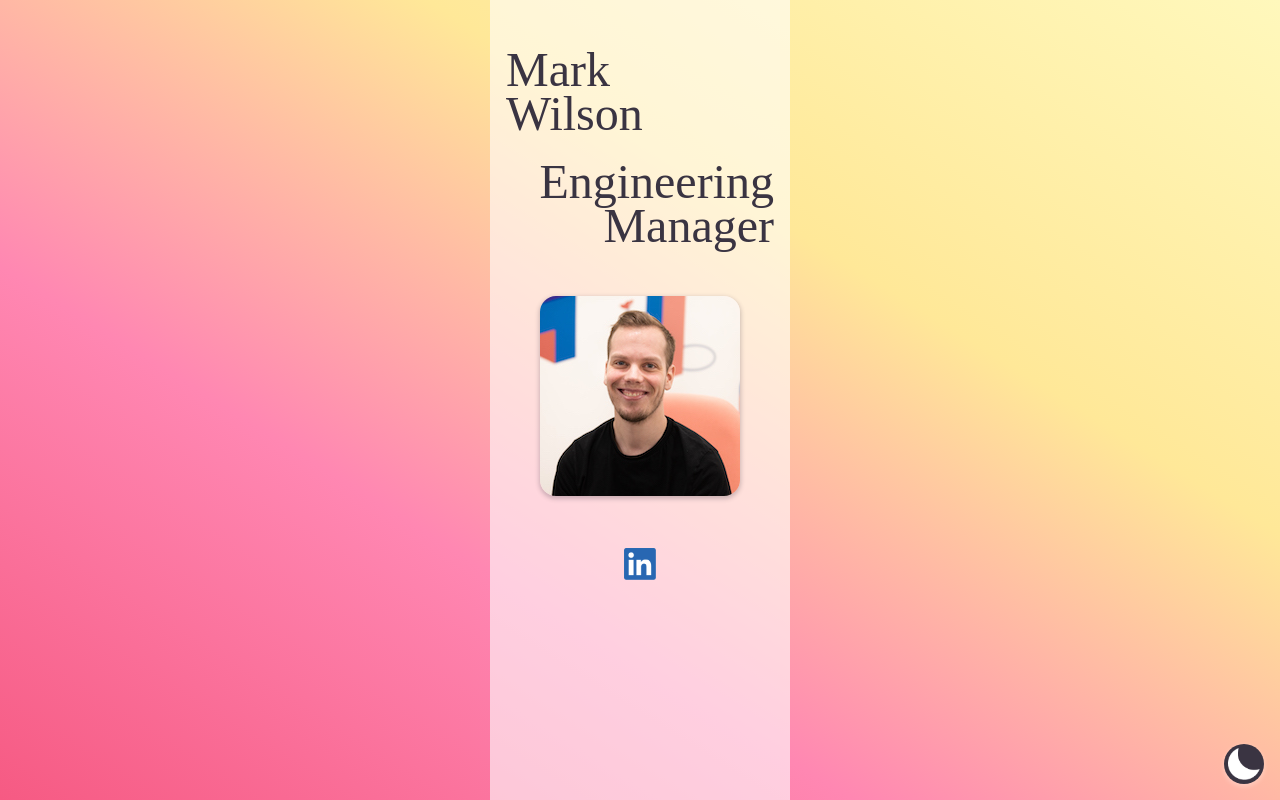
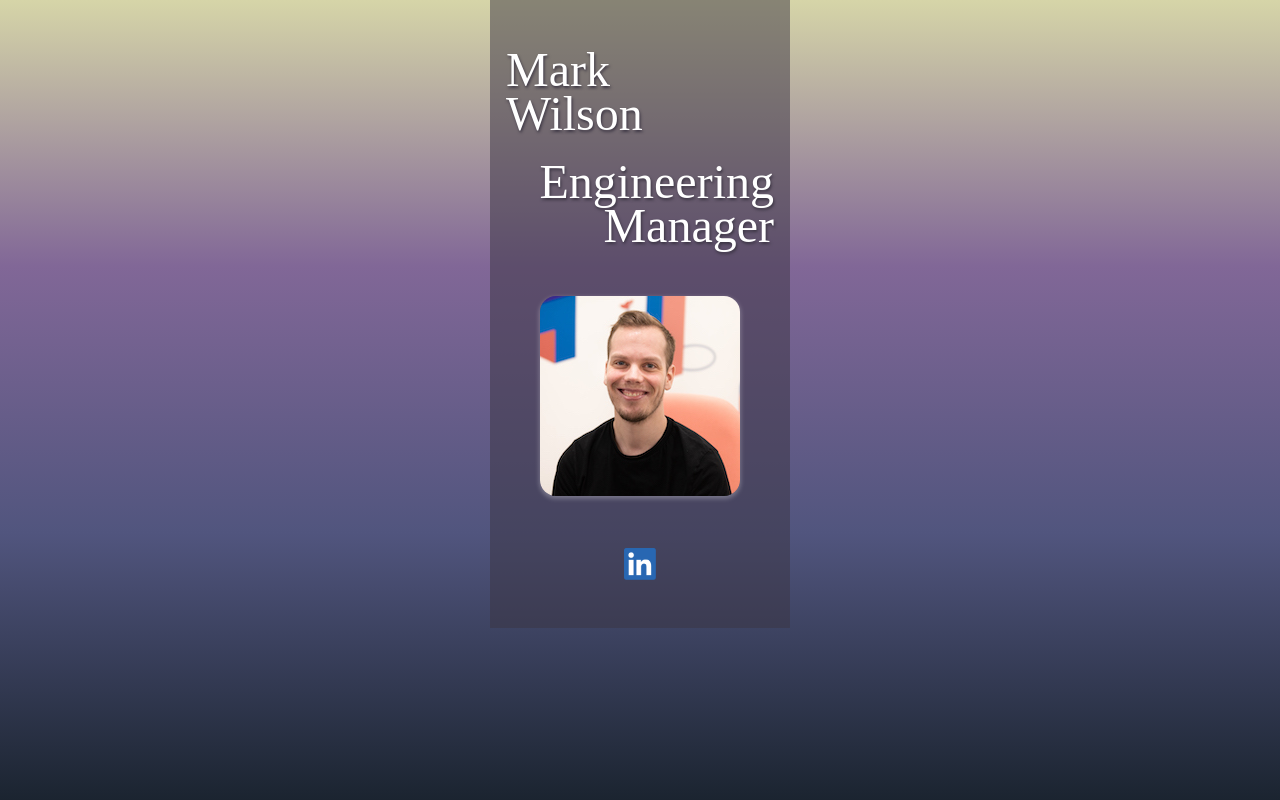
Before and after one commit to markwilson/markwilson.me, a React (Create React App) app: page / in a window 1280 px wide. Built offline with nearby package versions, Linux system fonts and the light colour scheme; a web font is replaced by a local one.

Commit message:
Remove dark mode, use more generic gradient background

```diff
--- a/public/404.html
+++ b/public/404.html
@@ -7,6 +7,7 @@
       rel="stylesheet"
       href="https://fonts.googleapis.com/css?family=Eczar:400&display=block"
     />
+    <link rel="stylesheet" href="%PUBLIC_URL%/main.css" />
     <meta name="viewport" content="width=device-width, initial-scale=1" />
     <meta name="theme-color" content="#ffffff" />
     <meta name="description" content="Mark Wilson: Engineering Manager" />
--- a/public/main.css
+++ b/public/main.css
@@ -7,39 +7,29 @@
   --color-white: white;
 
   --background-image: linear-gradient(
-    to right top,
-    #f65a83,
-    #ff87b2,
-    #ffe898,
-    #fff8bc
-  );
-  --background-image-dark: linear-gradient(
-    to right top,
-    #46244c,
-    #712b75,
-    #c74b50,
-    #d49b54
+    to top,
+    #1b2430,
+    #51557e,
+    #816797,
+    #d6d5a8
   );
 }
 
-body {
+html {
   background-image: var(--background-image);
+  background-repeat: no-repeat;
+  background-color: #1b2430;
 }
 
-body.dark {
-  background-image: var(--background-image-dark);
-}
-
-@media (prefers-color-scheme: dark) {
-  body.app-not-loaded {
-    background-image: var(--background-image-dark);
-  }
+html,
+body {
+  height: 100%;
 }
 
 html,
 body,
 #root {
-  height: 100%;
+  min-height: 100%;
 }
 
 html,
@@ -57,6 +47,7 @@ h2 {
   font-weight: 400;
   word-spacing: 100vw;
   padding: 0;
+  text-shadow: 1px 2px 3px var(--color-black);
 }
 
 h1 {
@@ -69,12 +60,6 @@ h1 {
   padding: calc(var(--stack-spacing) * 2) 1rem;
   height: 100%;
   box-sizing: border-box;
-  background: rgba(255, 255, 255, 0.6);
-
-  transition: 0.5s ease-in-out background-color, 0.5s ease-in-out color;
-}
-
-.dark .page {
   background: rgba(var(--color-black-rgb-components), 0.5);
   color: var(--color-white);
 }
--- a/src/Home.css
+++ b/src/Home.css
@@ -15,12 +15,8 @@ h2 {
 
 .portrait > * {
   border-radius: 1rem;
-  box-shadow: 0 2px 4px 1px rgba(var(--color-black-rgb-components), 0.25);
+  box-shadow: 0 2px 4px 1px rgba(255, 255, 255, 0.25);
   transition: box-shadow 0.5s ease-in-out;
-}
-
-.dark .portrait > * {
-  box-shadow: 0 2px 4px 1px rgba(255, 255, 255, 0.25);
 }
 
 .links {
--- a/src/Layout.css
+++ b/src/Layout.css
@@ -16,9 +16,6 @@
   align-items: center;
   justify-content: center;
   display: flex;
-  box-shadow: 0 2px 4px 1px rgba(255, 255, 255, 0.25);
-}
-.dark .theme-switch {
   box-shadow: 0 2px 4px 1px rgba(var(--color-black-rgb-components), 0.25);
 }
 
--- a/src/Layout.tsx
+++ b/src/Layout.tsx
@@ -1,56 +1,6 @@
-import { FC, ReactNode, useEffect, useState } from "react";
+import { FC, ReactNode } from "react";
 import "./Layout.css";
 
-const Layout: FC<{ children: ReactNode }> = ({ children }) => {
-  const [darkMode, setDarkMode] = useState(
-    !!(
-      window.matchMedia &&
-      window.matchMedia("(prefers-color-scheme: dark)").matches
-    )
-  );
-
-  // on the off chance they change the color scheme setting, have an event listener for it
-  useEffect(() => {
-    window
-      .matchMedia("(prefers-color-scheme: dark)")
-      .addEventListener("change", (event) => {
-        if (darkMode !== !!event.matches) {
-          setDarkMode(!darkMode);
-        }
-      });
-  }, [setDarkMode, darkMode]);
-
-  // always add/remove the dark class on each render - this stops the transition states running after the initial render
-  if (darkMode) {
-    document.body.classList.add("dark");
-  } else {
-    document.body.classList.remove("dark");
-  }
-
-  // cleanup the body class - this is to make sure the light mode background doesn't flicker on a slower load
-  useEffect(() => {
-    document.body.classList.remove("app-not-loaded");
-  }, []);
-
-  return (
-    <>
-      <div className="fixed-bottom-right">
-        <button
-          className="theme-switch"
-          onClick={() => {
-            setDarkMode(!darkMode);
-          }}
-        >
-          <img
-            src={`/${darkMode ? "light" : "dark"}.png`}
-            alt={`Switch to ${darkMode ? "light" : "dark"} mode`}
-          />
-        </button>
-      </div>
-
-      {children}
-    </>
-  );
-};
+const Layout: FC<{ children: ReactNode }> = ({ children }) => <>{children}</>;
 
 export default Layout;
--- a/src/PageNotFound.css
+++ b/src/PageNotFound.css
@@ -5,9 +5,5 @@ p {
 }
 
 a {
-  color: var(--color-black);
-}
-
-.dark a {
   color: var(--color-white);
 }
```
Also changed, not shown: src/ProgressBar.css (+2 -9 lines), public/dark.png (deleted), public/light.png (deleted).
